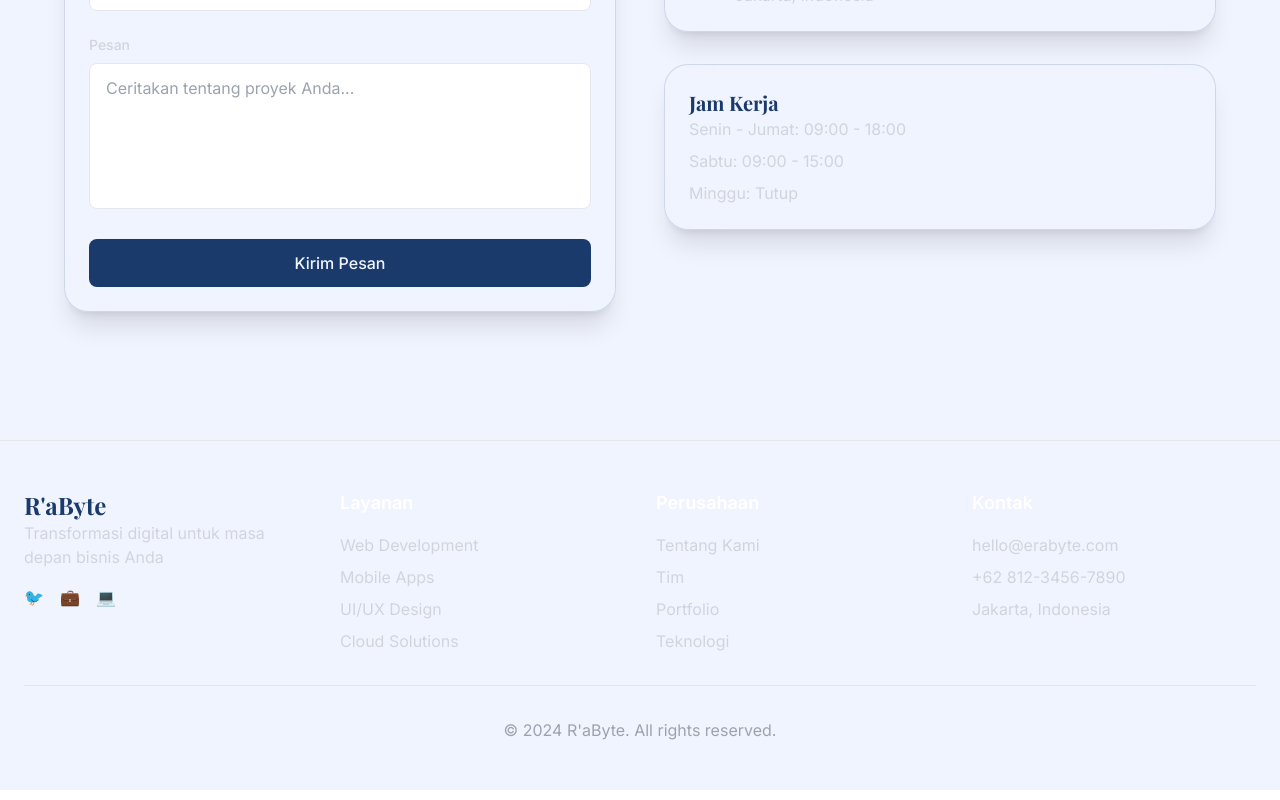
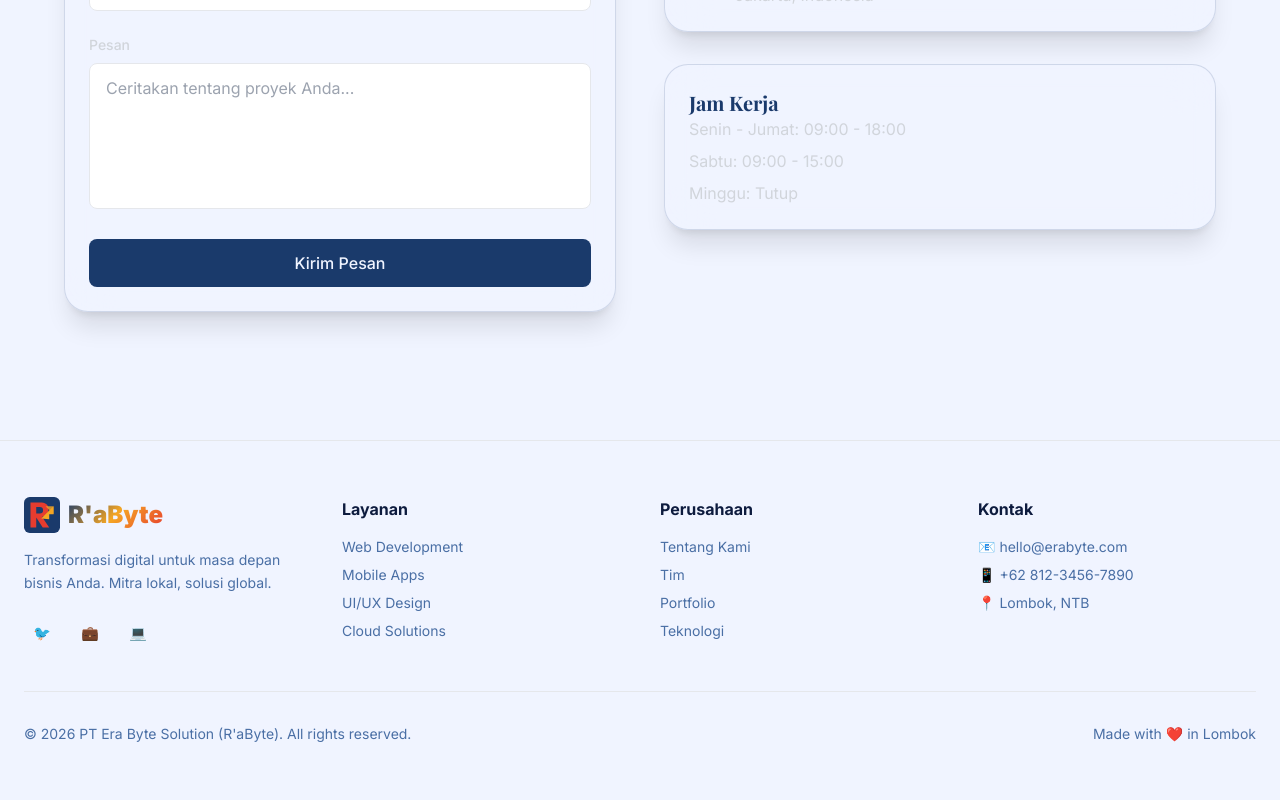
Before and after one commit to BangYahya01/EraByte, a Next.js app: page /kontak in a window 1280 px wide. Shown: the part 546-1346 px from the top of the page. Built offline with nearby package versions, Linux system fonts and the light colour scheme.

Commit message:
Update Footer with EraByte brand logo and colors

```diff
--- a/src/components/Footer.tsx
+++ b/src/components/Footer.tsx
@@ -1,62 +1,80 @@
 "use client";
 
-import { GoldText } from "./GoldText";
+function EraByteLogoIcon({ size = 32 }: { size?: number }) {
+  return (
+    <svg width={size} height={size} viewBox="0 0 100 100" fill="none" xmlns="http://www.w3.org/2000/svg">
+      <rect width="100" height="100" rx="16" fill="#1a3a6b"/>
+      <path d="M18 15 L18 85 L34 85 L34 57 L52 85 L70 85 L50 55 C62 52 68 44 68 33 C68 20 58 15 44 15 Z M34 28 L44 28 C50 28 53 31 53 37 C53 43 50 46 44 46 L34 46 Z" fill="#e63c2f"/>
+      <path d="M48 60 L82 26 L82 48 L70 48 L70 62 Z" fill="#f5a623"/>
+      <path d="M60 26 L82 26 L82 48 Z" fill="#f5a623" opacity="0.8"/>
+    </svg>
+  );
+}
 
 export function Footer() {
   return (
-    <footer className="bg-secondary/50 border-t border-primary/20 py-12">
+    <footer className="bg-secondary/40 border-t border-primary/10 py-14">
       <div className="container mx-auto px-6">
-        <div className="grid grid-cols-1 md:grid-cols-4 gap-8">
+        <div className="grid grid-cols-1 md:grid-cols-4 gap-10">
           {/* Company Info */}
           <div>
-            <GoldText className="text-2xl font-bold mb-4">
-              R&apos;aByte
-            </GoldText>
-            <p className="text-gray-300 mb-4">
-              Transformasi digital untuk masa depan bisnis Anda
+            <div className="flex items-center gap-2 mb-4">
+              <EraByteLogoIcon size={36} />
+              <span className="text-2xl font-black gradient-text">R&apos;aByte</span>
+            </div>
+            <p className="text-muted text-sm leading-relaxed mb-5">
+              Transformasi digital untuk masa depan bisnis Anda. Mitra lokal, solusi global.
             </p>
-            <div className="flex space-x-4">
-              <a href="#" className="text-gray-400 hover:text-primary transition-colors">🐦</a>
-              <a href="#" className="text-gray-400 hover:text-primary transition-colors">💼</a>
-              <a href="#" className="text-gray-400 hover:text-primary transition-colors">💻</a>
+            <div className="flex space-x-3">
+              <a href="#" className="w-9 h-9 flex items-center justify-center rounded-lg bg-primary/10 text-primary hover:bg-primary hover:text-white transition-all text-sm">🐦</a>
+              <a href="#" className="w-9 h-9 flex items-center justify-center rounded-lg bg-primary/10 text-primary hover:bg-primary hover:text-white transition-all text-sm">💼</a>
+              <a href="#" className="w-9 h-9 flex items-center justify-center rounded-lg bg-primary/10 text-primary hover:bg-primary hover:text-white transition-all text-sm">💻</a>
             </div>
           </div>
 
           {/* Services */}
           <div>
-            <h3 className="text-lg font-semibold mb-4 text-white">Layanan</h3>
-            <ul className="space-y-2 text-gray-300">
-              <li><a href="/layanan" className="hover:text-primary transition-colors">Web Development</a></li>
-              <li><a href="/layanan" className="hover:text-primary transition-colors">Mobile Apps</a></li>
-              <li><a href="/layanan" className="hover:text-primary transition-colors">UI/UX Design</a></li>
-              <li><a href="/layanan" className="hover:text-primary transition-colors">Cloud Solutions</a></li>
+            <h3 className="text-base font-bold mb-4 text-foreground">Layanan</h3>
+            <ul className="space-y-2 text-sm">
+              {["Web Development", "Mobile Apps", "UI/UX Design", "Cloud Solutions"].map((s) => (
+                <li key={s}>
+                  <a href="/layanan" className="text-muted hover:text-primary transition-colors">{s}</a>
+                </li>
+              ))}
             </ul>
           </div>
 
           {/* Company */}
           <div>
-            <h3 className="text-lg font-semibold mb-4 text-white">Perusahaan</h3>
-            <ul className="space-y-2 text-gray-300">
-              <li><a href="/tentang" className="hover:text-primary transition-colors">Tentang Kami</a></li>
-              <li><a href="/tim" className="hover:text-primary transition-colors">Tim</a></li>
-              <li><a href="/portfolio" className="hover:text-primary transition-colors">Portfolio</a></li>
-              <li><a href="/teknologi" className="hover:text-primary transition-colors">Teknologi</a></li>
+            <h3 className="text-base font-bold mb-4 text-foreground">Perusahaan</h3>
+            <ul className="space-y-2 text-sm">
+              {[
+                { label: "Tentang Kami", href: "/tentang" },
+                { label: "Tim", href: "/tim" },
+                { label: "Portfolio", href: "/portfolio" },
+                { label: "Teknologi", href: "/teknologi" },
+              ].map(({ label, href }) => (
+                <li key={label}>
+                  <a href={href} className="text-muted hover:text-primary transition-colors">{label}</a>
+                </li>
+              ))}
             </ul>
           </div>
 
           {/* Contact */}
           <div>
-            <h3 className="text-lg font-semibold mb-4 text-white">Kontak</h3>
-            <ul className="space-y-2 text-gray-300">
-              <li>hello@erabyte.com</li>
-              <li>+62 812-3456-7890</li>
-              <li>Jakarta, Indonesia</li>
+            <h3 className="text-base font-bold mb-4 text-foreground">Kontak</h3>
+            <ul className="space-y-2 text-sm text-muted">
+              <li className="flex items-center gap-2">📧 hello@erabyte.com</li>
+              <li className="flex items-center gap-2">📱 +62 812-3456-7890</li>
+              <li className="flex items-center gap-2">📍 Lombok, NTB</li>
             </ul>
           </div>
         </div>
 
-        <div className="border-t border-primary/20 mt-8 pt-8 text-center text-gray-400">
-          <p>&copy; 2024 R&apos;aByte. All rights reserved.</p>
+        <div className="border-t border-primary/10 mt-10 pt-8 flex flex-col md:flex-row justify-between items-center gap-3 text-sm text-muted">
+          <p>&copy; 2026 PT Era Byte Solution (R&apos;aByte). All rights reserved.</p>
+          <p>Made with ❤️ in Lombok</p>
         </div>
       </div>
     </footer>
```
